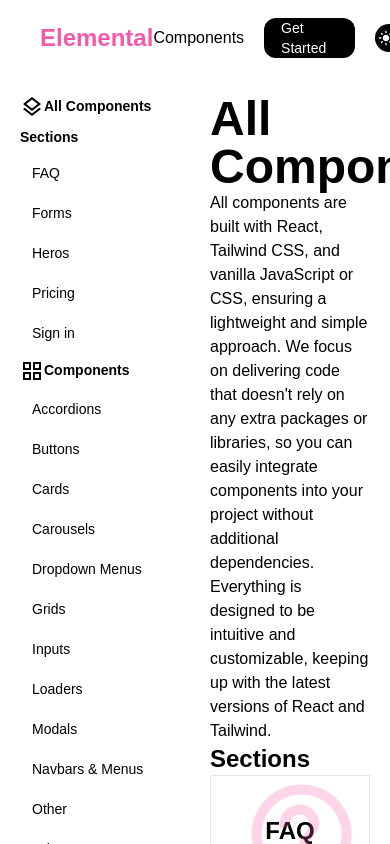
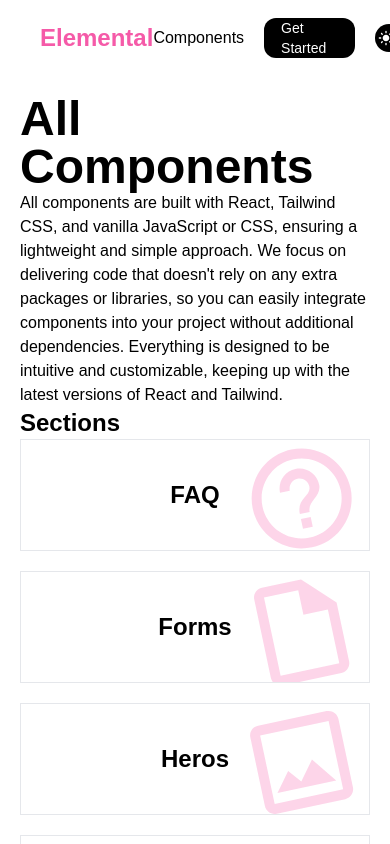
Before and after one commit to kevincas01/Elemental, a Next.js app in the folder elemental/: page /components in a window 390 px wide. Built offline with nearby package versions, Linux system fonts and the light colour scheme.

Commit message:
mobile:hidden sidebar

```diff
--- a/elemental/app/ReusableComponents/SideBar/SideBar.tsx
+++ b/elemental/app/ReusableComponents/SideBar/SideBar.tsx
@@ -6,7 +6,7 @@ import { componentsList, sectionsList } from "@/app/constants/componentsList";
 
 const SideBar = () => {
   return (
-    <div className="flex flex-col gap-2 sticky top-0 p-5 h-[calc(100vh_-_75px)] overflow-y-scroll no-scrollbar text-sm">
+    <div className="hidden md:flex flex-col gap-2 sticky top-0 p-5 h-[calc(100vh_-_75px)] overflow-y-scroll no-scrollbar text-sm">
       <h4 className="">
         <LayersOutlinedIcon />
         All Components
--- a/elemental/app/components/layout.tsx
+++ b/elemental/app/components/layout.tsx
@@ -9,7 +9,7 @@ export const metadata: Metadata = {
 };
 const Layout = ({ children }: { children: ReactNode }) => {
   return (
-    <div className="grid grid-cols-[190px_auto] relative h-full">
+    <div className="grid md:grid-cols-[190px_auto] grid-cols-1 relative h-full">
       <SideBar />
       <div className="flex flex-col gap-1 sticky top-0 p-5 h-[calc(100vh_-_75px)] overflow-y-scroll no-scrollbar">
         {children}
```
